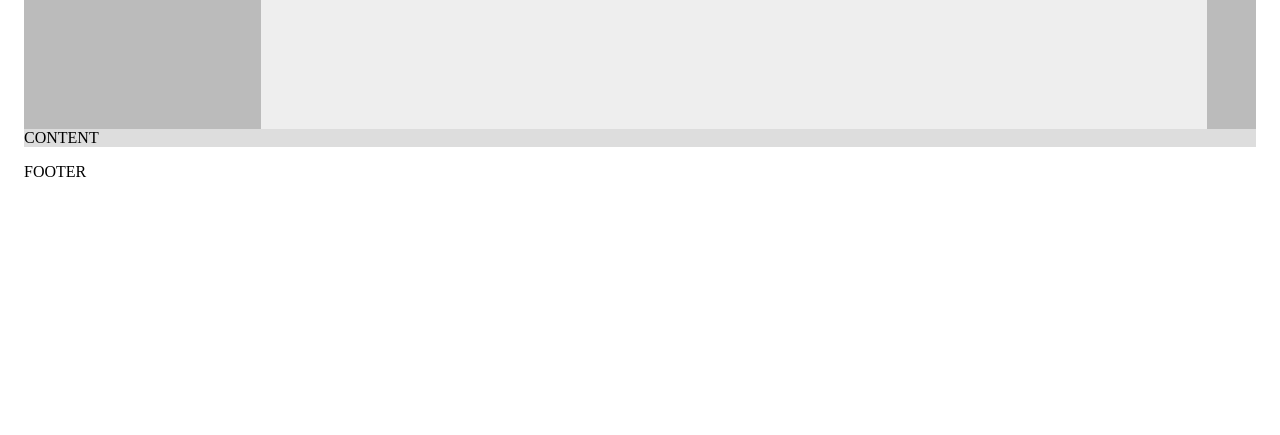
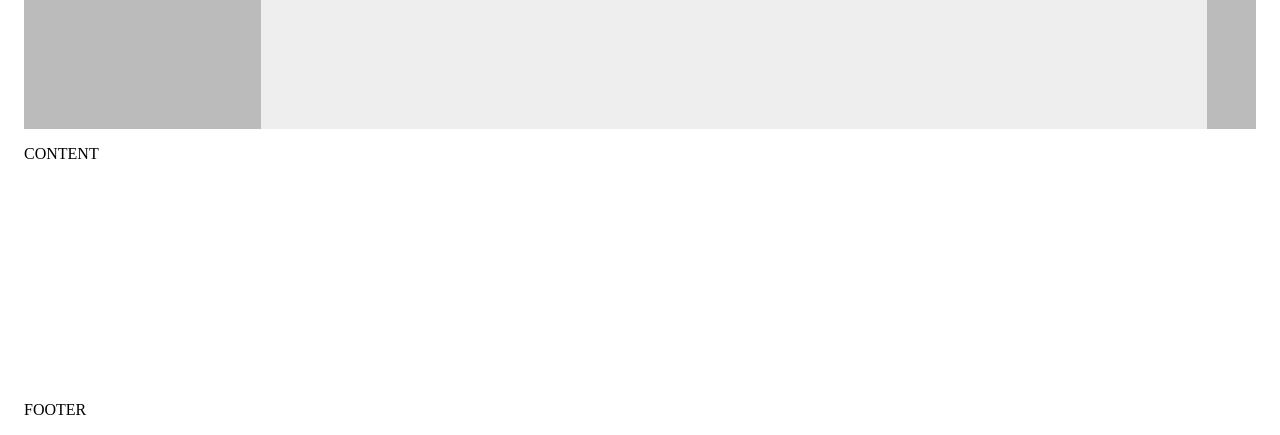
Before and after one commit to AstronomySimulations/AstronomySimulations, a plain HTML site: page index.html in a window 1280 px wide. Shown: the part 607-1042 px from the top of the page. Before the commit the page ends 804 px from the top, so only its background shows below. Drawn offline with Linux system fonts and the light colour scheme.

Commit message:
Changed viewport height

```diff
--- a/index.html
+++ b/index.html
@@ -76,13 +76,15 @@
             </div>
         </div>
 
-        <div class="content">
-            CONTENT
-        </div>
 
 
 
     </div>
+
+    <div class="content">
+        CONTENT
+    </div>
+
     <div class="footer">
         FOOTER
     </div>
--- a/styles4.css
+++ b/styles4.css
@@ -80,6 +80,7 @@ html, body {
     display: grid;
     grid-template-columns: 2fr 7fr 1fr;
     grid-row: 4/12;
+    height: 100%;
 }
 
 .left-column {
@@ -102,6 +103,8 @@ html, body {
 .content {
     display: flex;
     grid-row: 12/14;
+    margin: 1em;
+    height: 30vh;
 }
 
 .astronomysimulations {
```
